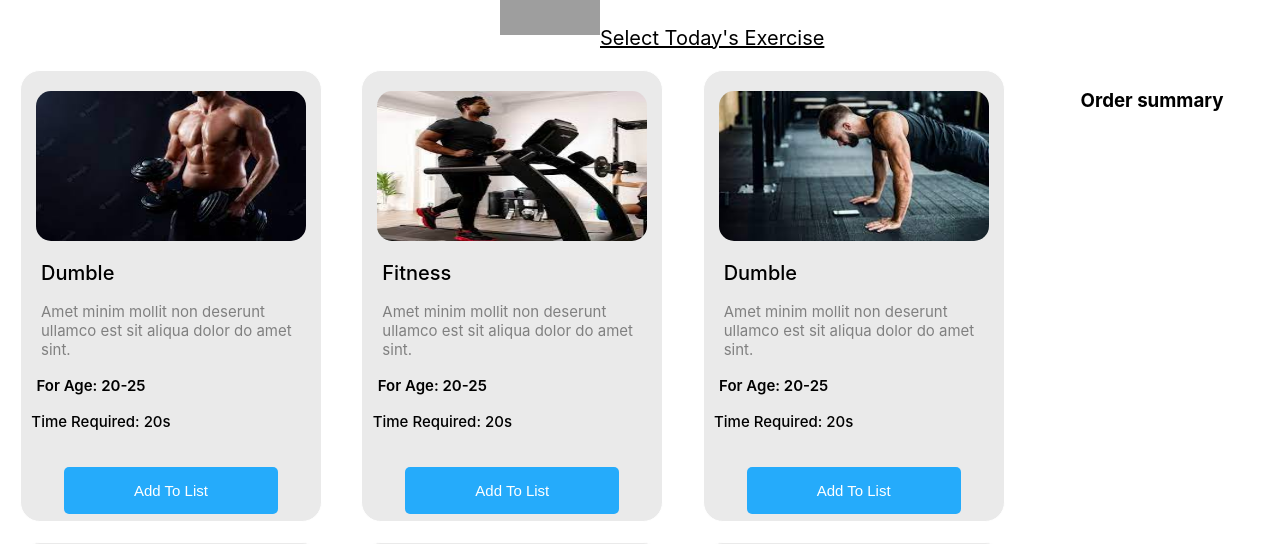
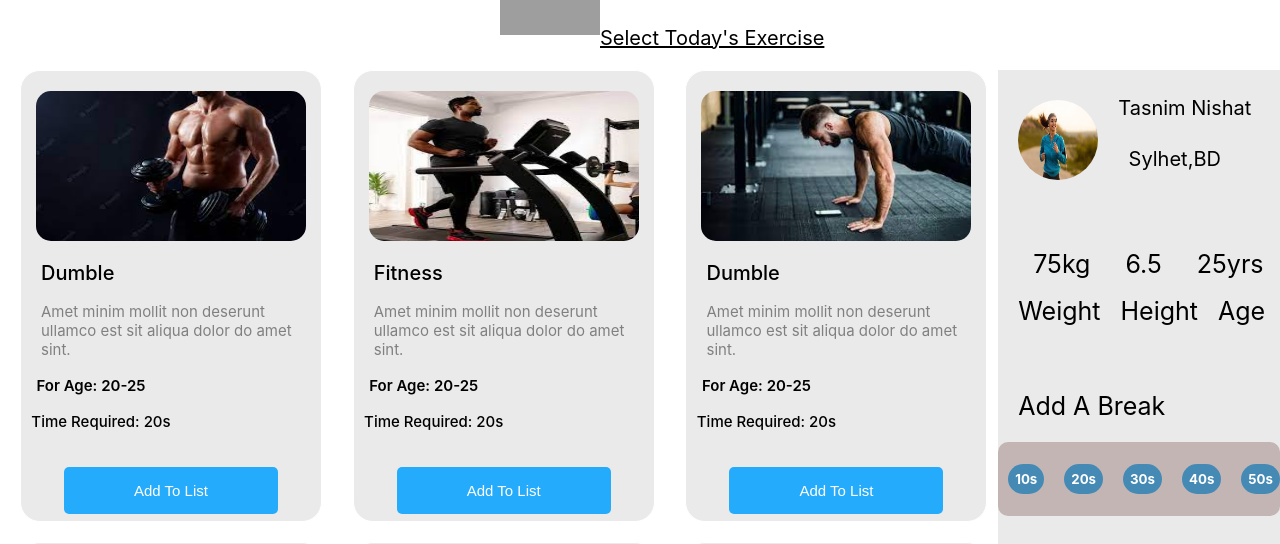
Before and after one commit to atnishat/ultra-active-club, a React (Create React App) app: page / in a window 1280 px wide. Shown: the part 165-709 px from the top of the page. Built offline with nearby package versions, Linux system fonts and the light colour scheme; grey boxes are pictures that could not be loaded.

Commit message:
exercise details

```diff
--- a/src/components/shop/Shop.css
+++ b/src/components/shop/Shop.css
@@ -1,6 +1,9 @@
 .shop-container{
     display: grid;
     grid-template-columns: 4fr 1fr;
+}
+.cart-container{
+    background-color: #8080802b;
 }
 .product-container{
     display: grid;
@@ -8,3 +11,61 @@
     gap: 20px;
     margin-left: 20px;
 }
+.user-details {
+    display: flex;
+}
+.user-details img{
+    height: 80px;
+    width: 80px;
+    border-radius: 50px;
+    margin-top: 30px;
+    margin-left: 20px;
+}
+.user-info h4{
+    padding-left: 20px;
+    font-size: 20px;
+    font-weight: 400;
+}
+.user-info p{
+    font-size: 20px;
+}
+.break h2{
+    text-align: left;
+    padding-left: 20px;
+    margin-top: 40px;
+    font-size: 25px;
+    font-weight: 400;
+}
+.break-time{
+    display: flex;
+    gap: 20px;
+    background-color: #7c505059;
+    border-radius: 10px;
+    padding-left: 10px;
+}
+.break-time h5{
+    background-color: #1e7db5c4;
+    padding: 7px 7px;
+    color: white;
+    border-radius: 50px;
+}
+.info{
+    display: flex;
+    width: 100%;
+    height: 80px;
+}
+.info h6{
+    font-size: 25px;
+    margin-left: 35px;
+    font-weight: 400;
+}
+.info-2{
+    display: flex;
+    width: 100%;
+    height: 80px;
+}
+.info-2 p{
+    font-size: 25px;
+    margin-left: 20px;
+    font-weight: 400;
+}
--- a/src/components/shop/Shop.js
+++ b/src/components/shop/Shop.js
@@ -1,6 +1,7 @@
 import React, { useEffect, useState } from 'react';
 import Product from '../Product/Product';
 import './Shop.css'
+import logo from '../../Images/logo2.jpg'
 const Shop = () => {
         const [products, setProducts] = useState([])
     useEffect( () => {
@@ -27,7 +28,41 @@
         }
    </div>
             <div className='cart-container'>
-        <h3>Order summary</h3>
+                <div className='user-details'>
+                    <img src={logo} alt="" />
+                    <div className='user-info'>
+                        <h4>Tasnim Nishat</h4>
+                        <p>Sylhet,BD</p>
+                    </div>
+                </div>
+
+                <div className='total'>
+                        <div className='info'>
+                            <h6>75kg</h6>
+                            <h6>6.5</h6>
+                            <h6>25yrs</h6>
+                        </div>
+                        <div className='info-2'>
+                            <p>Weight</p>
+                            <p>Height</p>
+                            <p>Age</p>
+                        </div>
+                    </div>
+
+
+
+                <div className='break'>
+                    <h2>Add A Break</h2>
+                    <div className='break-time'>
+                        <h5>10s</h5>
+                        <h5>20s</h5>
+                        <h5>30s</h5>
+                        <h5>40s</h5>
+                        <h5>50s</h5>
+                    </div>
+                </div>
+
+
             </div>
         </div>
     );
```
